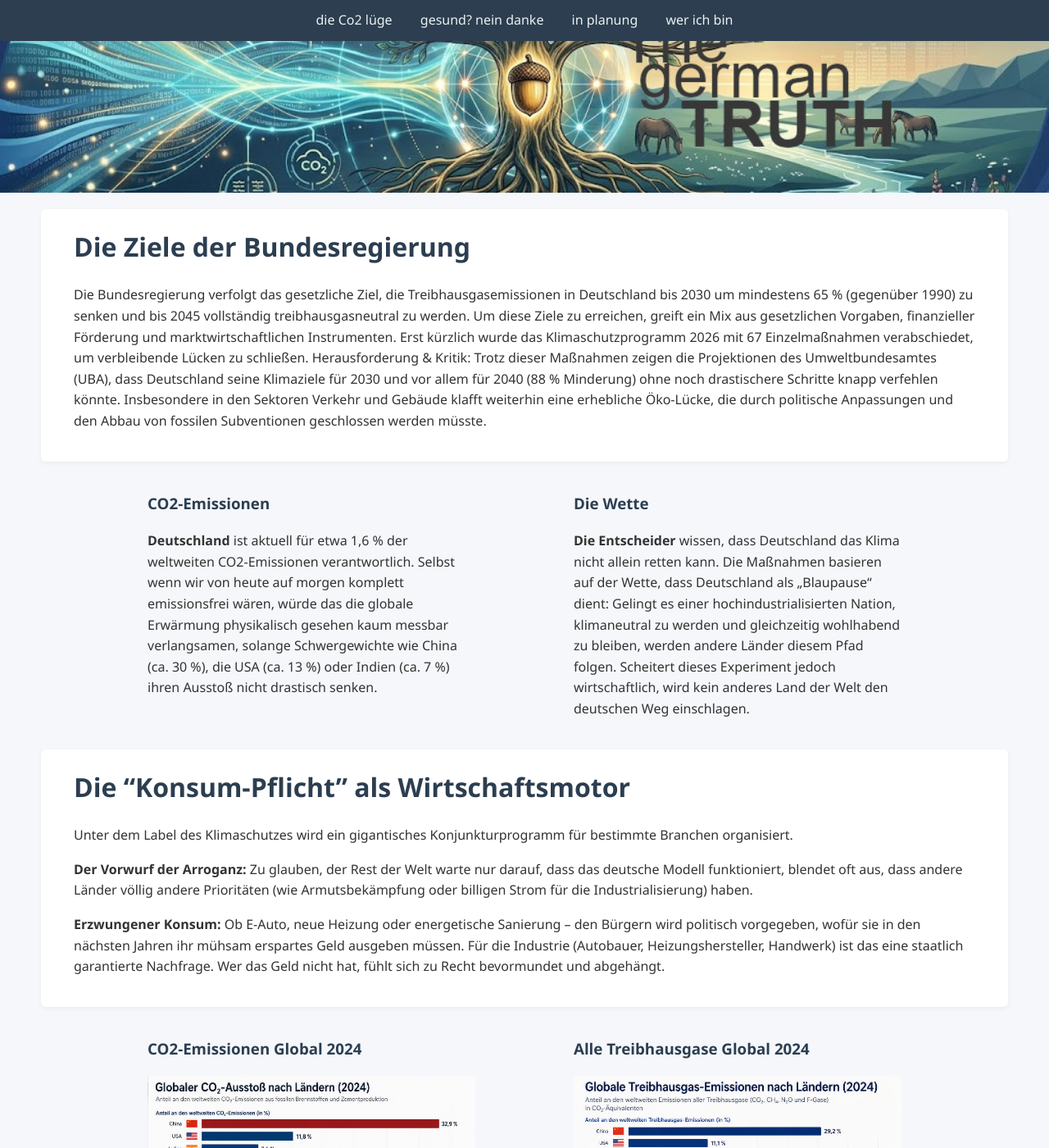
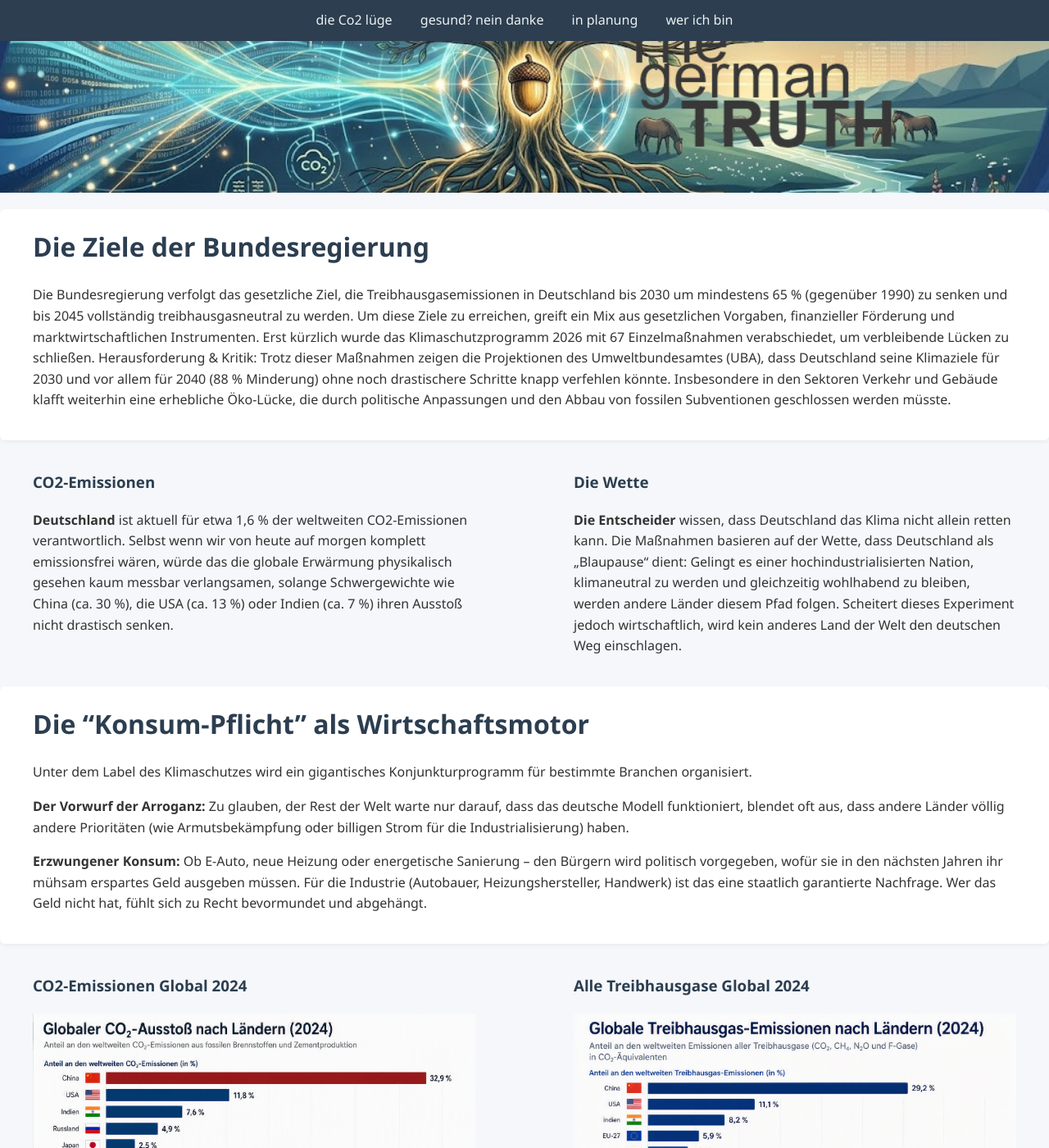
Before and after one commit to TheGermanTruth/TheGermanTruth, a Jekyll site: the page built from index.md, in a window 1280 px wide and 1400 px high, scrolled down 241 px. Shown: the whole window at 82% size. Built offline with Jekyll 4.4.1, drawn with Linux system fonts in a browser that asks for light colours.

Commit message:
Update style.css

```diff
--- a/assets/style.css
+++ b/assets/style.css
@@ -41,7 +41,7 @@ nav a:hover {
   padding: 20px 40px; /* Gleichmäßiger Abstand links und rechts */
   background: white;
   margin: 20px auto;
-  max-width: 1100px;
+  max-width: 1400px;
   box-shadow: 0 2px 5px rgba(0,0,0,0.05);
   border-radius: 6px;
 
@@ -52,7 +52,7 @@ nav a:hover {
   display: grid;
   grid-template-columns: 1fr 1fr; /* 2 gleich große Spalten */
   gap: 40px; /* Abstand zwischen den Spalten */
-  max-width: 1000px;               /* Macht den Spaltenbereich kompakter (z.B. 800px statt 1100px) */
+  max-width: 1400px;               /* Macht den Spaltenbereich kompakter (z.B. 800px statt 1100px) */
   margin: 0 auto;                 /* Zentriert das komplette 2-Spalten-Raster im weißen Kasten */
 }
 
```
